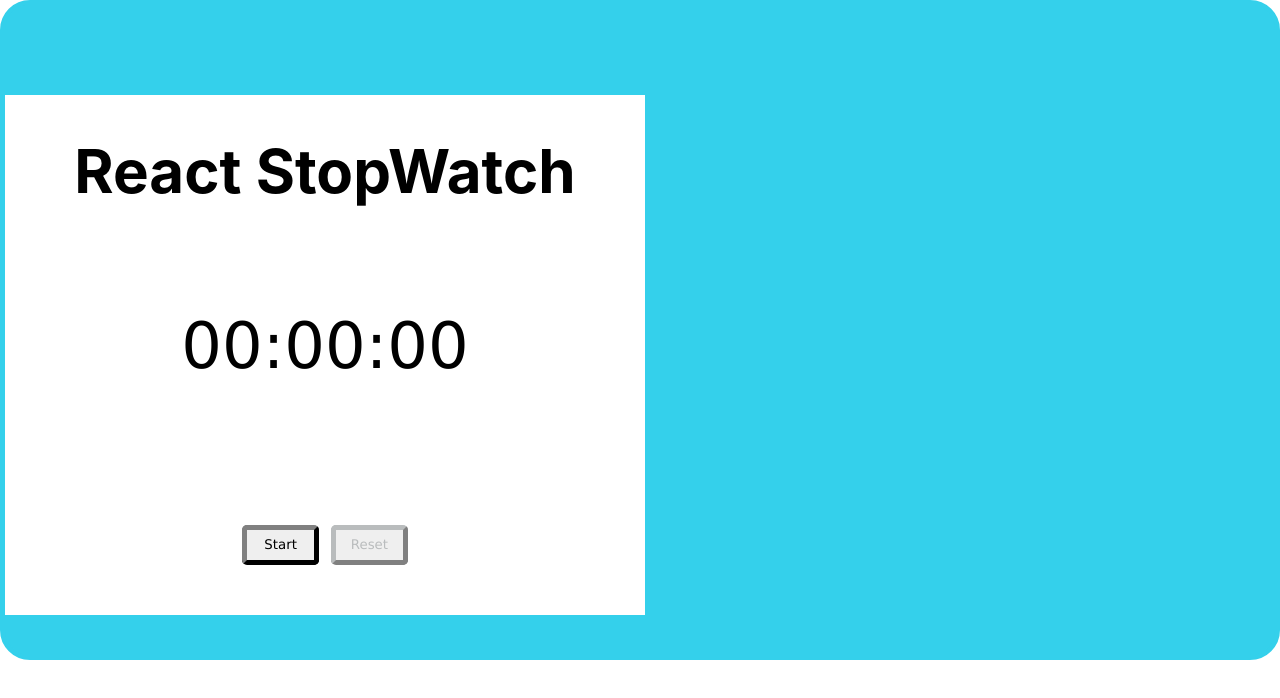
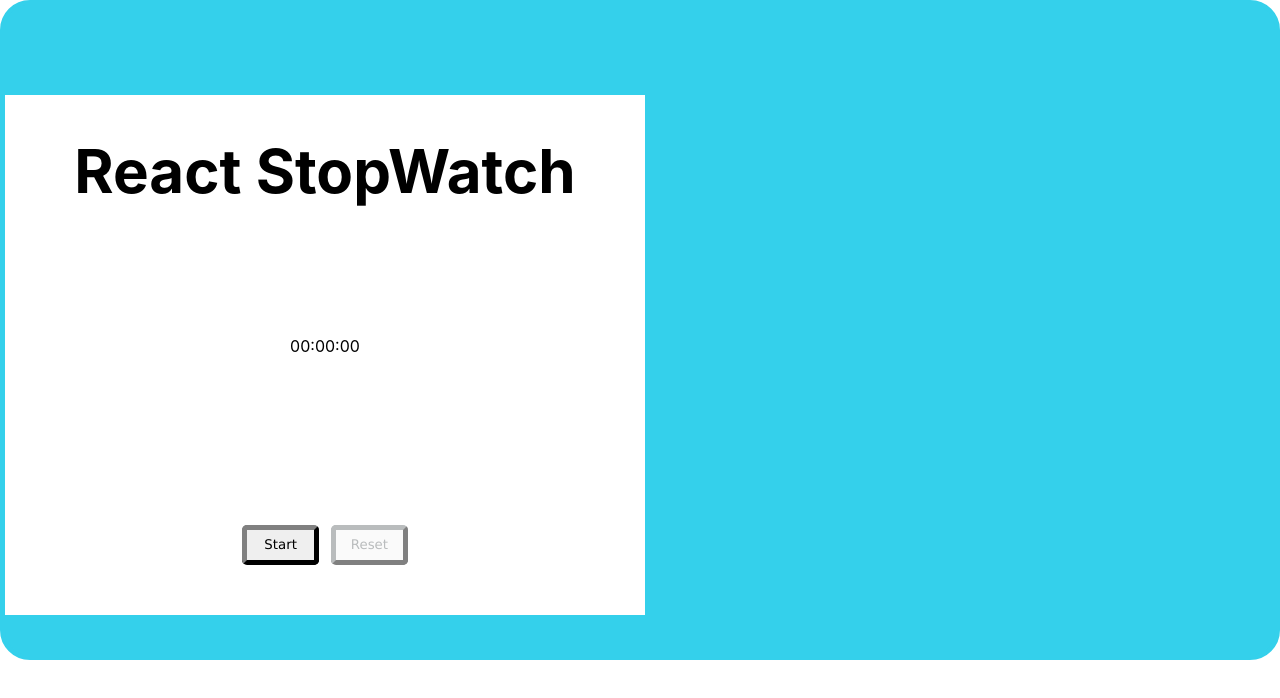
Before and after one commit to iamneo-production/faadbddddeddddbbedcfcdbadffbabbf, a React (Create React App) app in the folder reactapp/: page / in a window 1280 px wide. Shown: the top 698 px of the page. Built offline with nearby package versions, Linux system fonts and the light colour scheme.

Commit message:
Backup Commit

```diff
--- a/reactapp/src/Components/ControlButtons/ControlButtons.jsx
+++ b/reactapp/src/Components/ControlButtons/ControlButtons.jsx
@@ -20,7 +20,7 @@ export default function ControlButtons(props)
             borderColor: "#b9bcbd",
             borderBottomColor: "grey",
             borderRightColor: "grey"
-        }} data-testid="reset">
+        }} data-testid="reset" disabled>
         Reset
         </button>
     </div>
--- a/reactapp/src/Components/Timer/Timer.jsx
+++ b/reactapp/src/Components/Timer/Timer.jsx
@@ -4,15 +4,9 @@ import "./Timer.css";
 export default function Timer(props) {
   return (
     <p className="timer" data-testid="time">
-      <span className="digits">
       {("0" + Math.floor((props.time / 3600000) % 60)).slice(-2)}:
-      </span>
-      <span className="digits">
         {("0" + Math.floor((props.time / 60000) % 60)).slice(-2)}:
-      </span>
-      <span className="digits">
         {("0" + Math.floor((props.time / 1000) % 60)).slice(-2)}
-      </span>
 
     </p>
   );
```
Also changed, not shown: 1 other file (tests, documents, lock files or other folders).
